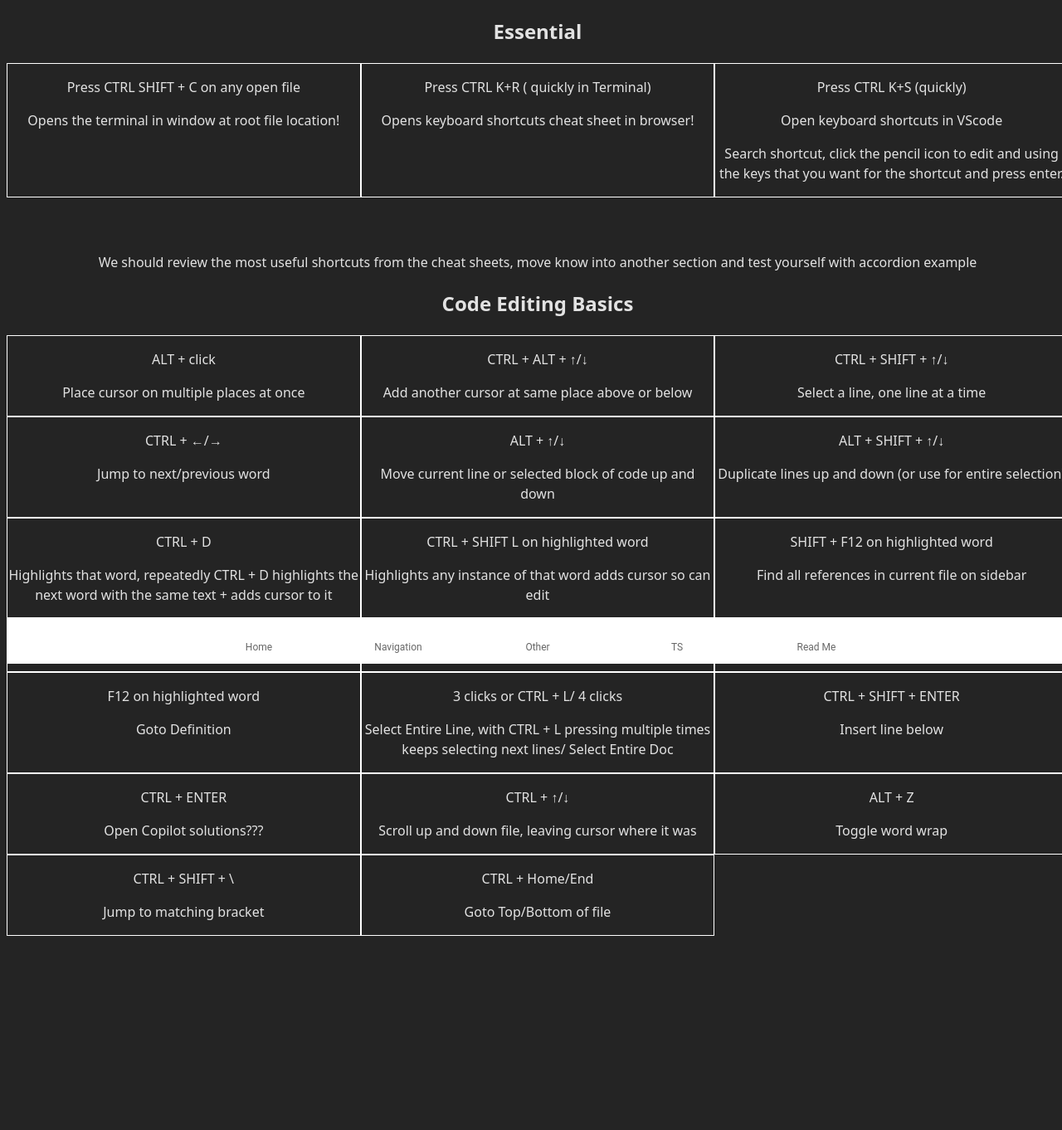
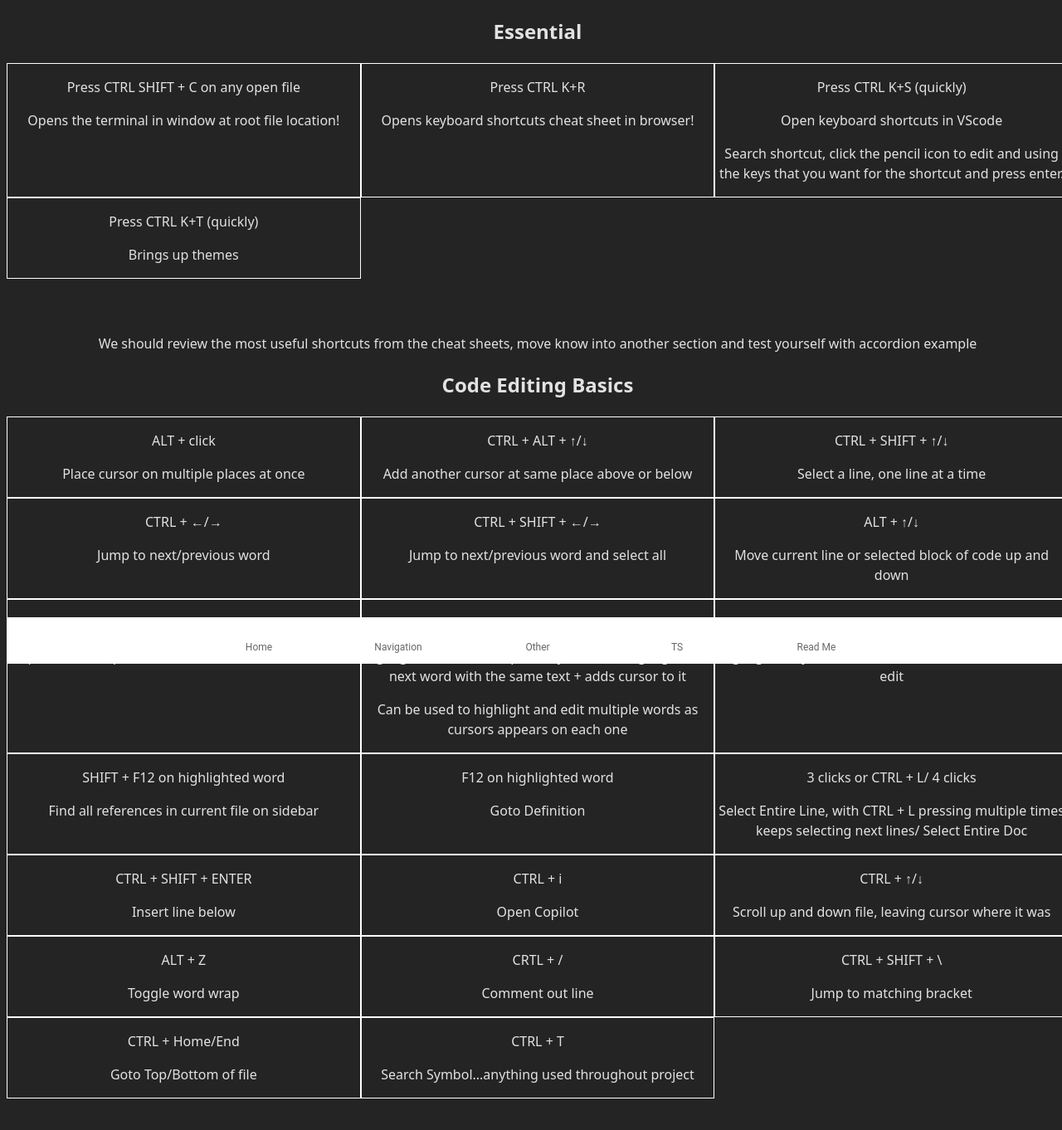
Before and after one commit to bendandoSolo/VSCodeShortcuts, a React (Vite) app: page / in a window 1280 px wide. Shown: the top 1362 px of the page at 83% size. Before the commit the page ends 1186 px from the top, so only its background shows below. Built offline with nearby package versions, Linux system fonts and the light colour scheme; some icons are missing.

Commit message:
ADD more shortcut

```diff
--- a/src/BottomNav.tsx
+++ b/src/BottomNav.tsx
@@ -7,7 +7,7 @@ import EditIcon from '@mui/icons-material/Edit';
 import QuestionMarkIcon from '@mui/icons-material/QuestionMark';
 import LocalLibraryIcon from '@mui/icons-material/LocalLibrary';
 
-export const BottomNav: React.FunctionComponent<{}> = () => {
+export const  BottomNav: React.FunctionComponent<{}> = () => {
   return (
     <BottomNavigation showLabels sx={{ width: '100vw', position: 'fixed', bottom: 0 }}>
       <BottomNavigationAction label="Home" icon={<EditIcon />} component="a" href="/" target="_blank" />
--- a/src/components/shortcutCategories/CodeEditingBasics.tsx
+++ b/src/components/shortcutCategories/CodeEditingBasics.tsx
@@ -11,13 +11,12 @@ const CodeEditingBasics = () => (
 
     <ShortCut Shortcut='ALT + click' Line2='Place cursor on multiple places at once' />
 
-
     <ShortCut Shortcut='CTRL + ALT + &uarr;/&darr;' Line2='Add another cursor at same place above or below' />
-
-    {/* todo: indicate that this is know and not need to be added to the list */}
     <ShortCut Shortcut='CTRL + SHIFT + &uarr;/&darr;' Line2='Select a line, one line at a time' />
 
     <ShortCut Shortcut='CTRL + &larr;/&rarr;' Line2='Jump to next/previous word' />
+
+    <ShortCut Shortcut='CTRL + SHIFT + &larr;/&rarr;' Line2='Jump to next/previous word and select all'  />
 
     <ShortCut Shortcut='ALT + &uarr;/&darr;' Line2='Move current line or selected block of code up and down' />
 
@@ -32,13 +31,16 @@ const CodeEditingBasics = () => (
   <ShortCut Shortcut='F12 on highlighted word' Line2='Goto Definition' />
   <ShortCut Shortcut='3 clicks or CTRL + L/ 4 clicks' Line2='Select Entire Line, with CTRL + L pressing multiple times keeps selecting next lines/ Select Entire Doc' />
   <ShortCut Shortcut='CTRL + SHIFT + ENTER' Line2='Insert line below' />
-  <ShortCut Shortcut='CTRL + ENTER' Line2='Open Copilot solutions???' />
+  <ShortCut Shortcut='CTRL + i' Line2='Open Copilot ' />
   <ShortCut Shortcut='CTRL + ↑/↓' Line2='Scroll up and down file, leaving cursor where it was' />
   <ShortCut Shortcut='ALT + Z' Line2='Toggle word wrap' />
+    <ShortCut Shortcut='CRTL + /' Line2='Comment out line' />
   <ShortCut Shortcut='CTRL + SHIFT + \' Line2='Jump to matching bracket' />
   <ShortCut Shortcut='CTRL + Home/End' Line2='Goto Top/Bottom of file' />
+  <ShortCut Shortcut='CTRL + T' Line2='Search Symbol...anything used throughout project' />
   </ThreeColumnsContainer>
   </>
 );
 
+
 export default CodeEditingBasics;
--- a/src/components/shortcutCategories/Essential.tsx
+++ b/src/components/shortcutCategories/Essential.tsx
@@ -8,8 +8,9 @@ const Essential = () => (
   <h2>Essential</h2>
   <ThreeColumnsContainer>
         <ShortCut Shortcut='Press CTRL SHIFT + C on any open file' Line2='Opens the terminal in window at root file location!' />
-        <ShortCut Shortcut='Press CTRL K+R ( quickly in Terminal)' Line2='Opens keyboard shortcuts cheat sheet in browser!' />
+        <ShortCut Shortcut='Press CTRL K+R' Line2='Opens keyboard shortcuts cheat sheet in browser!' />
         <ShortCut Shortcut='Press CTRL K+S (quickly)'   Line3='Search shortcut, click the pencil icon to edit and using the keys that you want for the shortcut and press enter.' Line2="Open keyboard shortcuts in VScode" />
+        <ShortCut Shortcut='Press CTRL K+T (quickly)'    Line2="Brings up themes" />
     </ThreeColumnsContainer>
     <p>We should review the most useful shortcuts from the cheat sheets, move know into another section and test yourself with accordion example</p>
   </>
--- a/src/components/shortcutCategories/WindowNavigation.tsx
+++ b/src/components/shortcutCategories/WindowNavigation.tsx
@@ -18,8 +18,8 @@ const WindowNavigation = () => (
         <ShortCut Shortcut='CTRL + G' Line2='Goto Source Control' />
         <ShortCut Shortcut='CTRL + ,' Line2='Open Settings' />
         <ShortCut Shortcut='ALT + ←/→' Line2='Jump back and forward through recent sections of code/files' />
-        <ShortCut Shortcut='CCTRL + TAB' Line2='Shows entire navigation history' />
-
+        <ShortCut Shortcut='CTRL + TAB' Line2='Shows entire navigation history' />
+        <ShortCut Shortcut='CTRL + B' Line2='Open Close File Explorer' />
         </ThreeColumnsContainer>
     </>
 );
--- a/src/sections/Todo.tsx
+++ b/src/sections/Todo.tsx
@@ -10,10 +10,10 @@ export const Todo: React.FunctionComponent<IReadMeProps> = () => {
 
     <Stack spacing={2} direction="column" alignItems="flex-centre">
         <h2>Next Steps</h2>
+        <p><a href='https://www.youtube.com/watch?v=nWIRJBCjls8' >Watch Video for more nice shortcuts</a></p>
+        <p>Setup basic linting</p>
+        <p>Add prettier config</p>
 
-        <p>Add prettier config</p>
-        <p>Fix weird alignment issues</p>
-        <p>Setup basic linting</p>
         <p>Create page of know answers, some of the shortcuts we know and should test ourselves and then remove from project</p>
         <p>Make it usable by swapping and renaming line 1 and line2 then have accordion with answers.</p>
         <p>Continue to leare better shortcuts </p>
```
Also changed, not shown: src/NavigationPage.tsx (line endings or trailing spaces).
